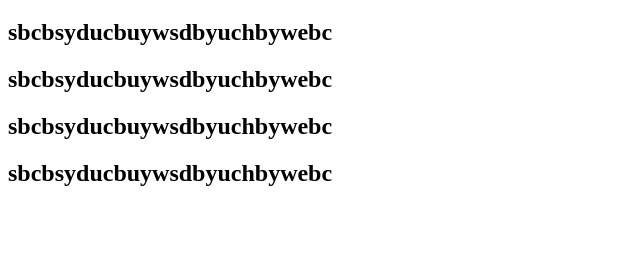
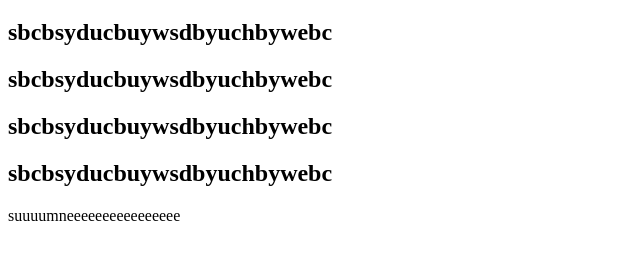
Before and after one commit to shreyas-sharma16/sumne, a plain HTML site: page index.html in a window 1280 px wide. Shown: the part 61-320 px from the top of the page, without its empty margins (0-640 px from the left). Drawn offline with Linux system fonts and the light colour scheme.

Commit message:
sumne hui

```diff
--- a/index.html
+++ b/index.html
@@ -13,5 +13,8 @@
     <h2>sbcbsyducbuywsdbyuchbywebc</h2>
     <h2>sbcbsyducbuywsdbyuchbywebc</h2>
 
+
+    suuuumneeeeeeeeeeeeeeee
+
 </body>
 </html>
```
